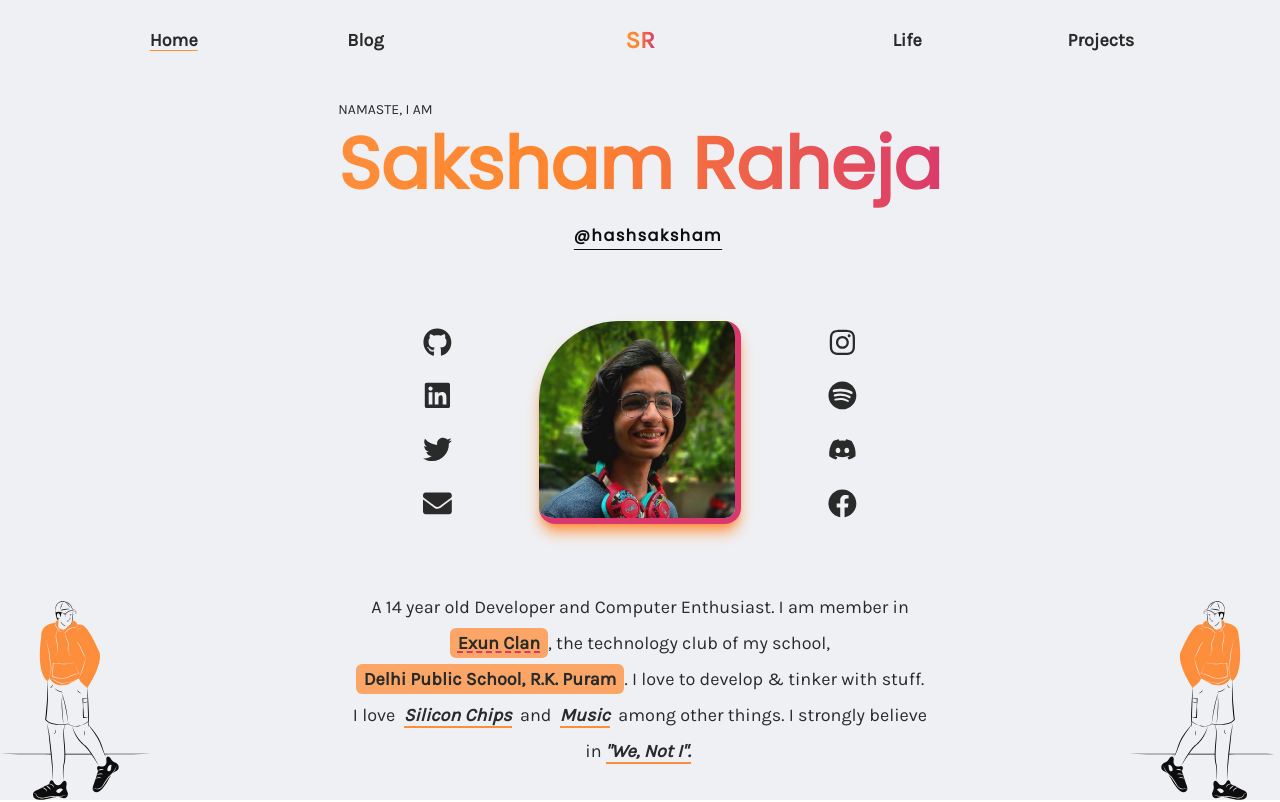
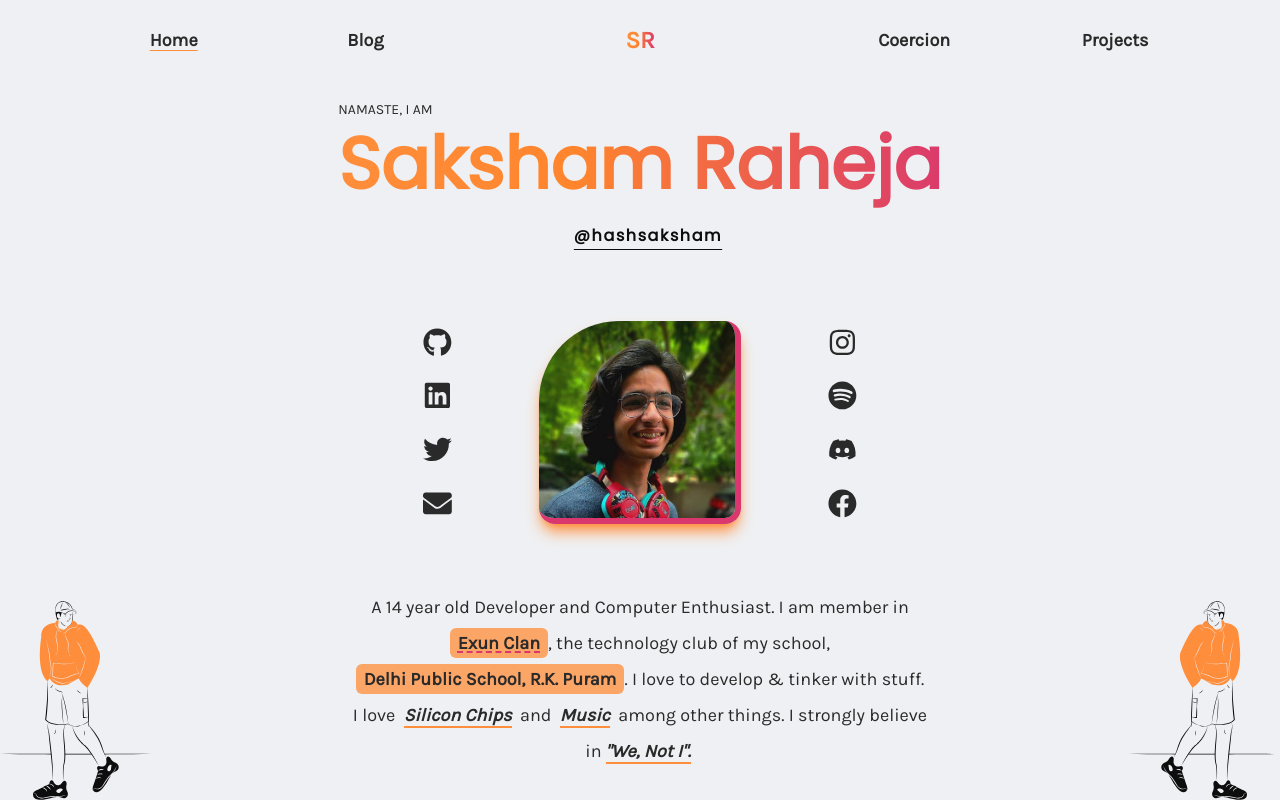
Before and after one commit to hashsaksham/saksham-raheja-website, a Next.js app: page / in a window 1280 px wide. Shown: the top 802 px of the page. Built offline with nearby package versions, Linux system fonts and the light colour scheme.

Commit message:
content: change navbar link

```diff
--- a/components/Layout/Navbar/Navbar.js
+++ b/components/Layout/Navbar/Navbar.js
@@ -42,7 +42,7 @@ const Navbar = () => {
   const links = [
     { href: "/", label: "Home", left: true },
     { href: "/blog", label: "Blog", left: true },
-    { href: "/life", label: "Life", right: true },
+    { href: "/for-non-humans", label: "Coercion", right: true },
     { href: "/projects", label: "Projects", right: true },
   ];
 
```
